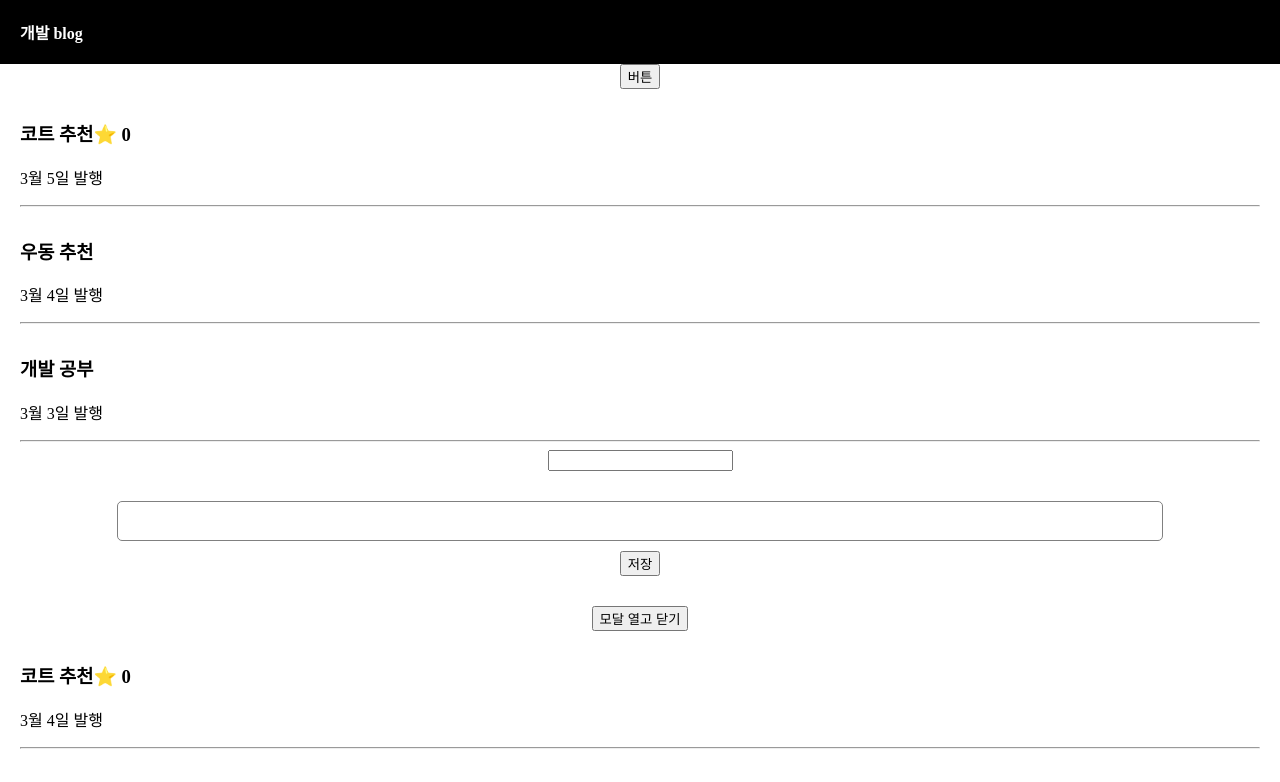
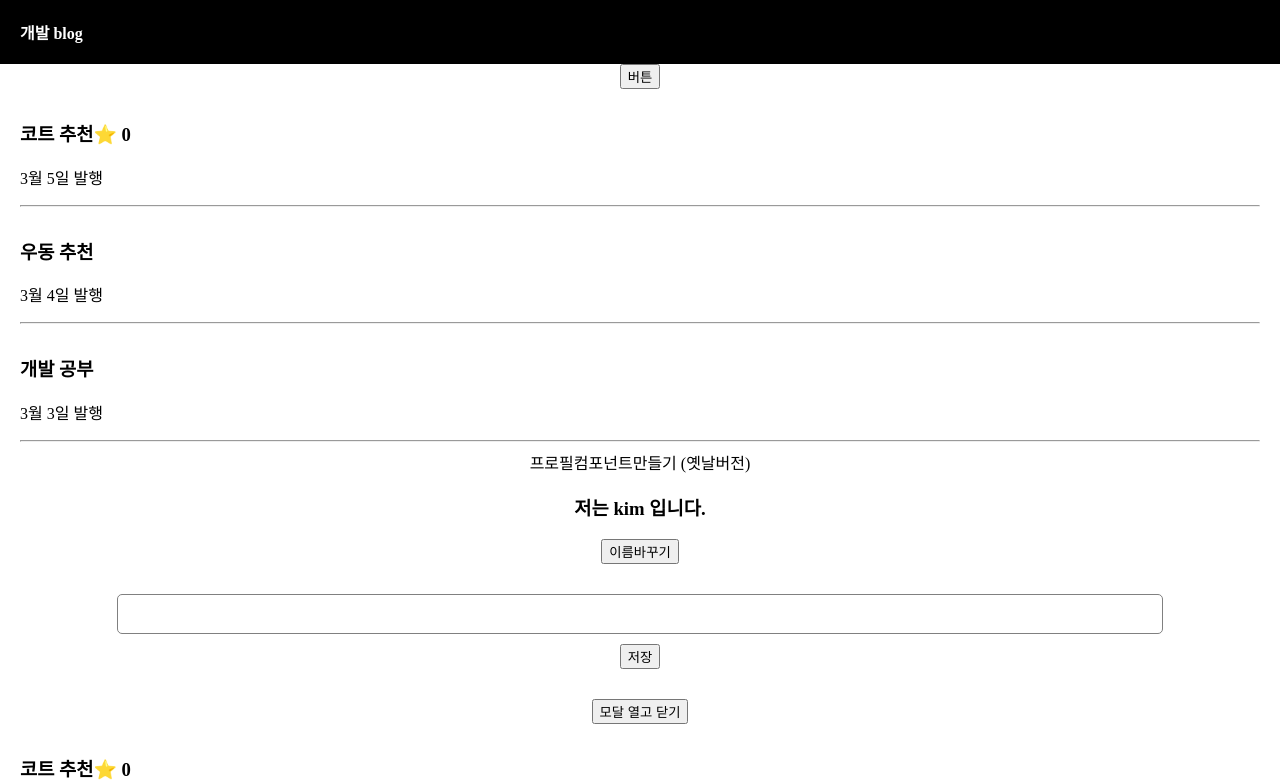
Before and after one commit to AhGnuesHo/React-class, a React (Create React App) app: page / in a window 1280 px wide. Shown: the top 782 px of the page. Built offline with nearby package versions, Linux system fonts and the light colour scheme.

Commit message:
리액트 구버전

```diff
--- a/src/App.js
+++ b/src/App.js
@@ -3,6 +3,7 @@
 import React, {useState} from 'react'; // 리액트의 내장 함수를 사용
 import logo from './logo.svg';
 import './App.css';
+import { render } from '@testing-library/react';
 //리액트는 데이터 바인딩 쉽게할 수 있다.
 //데이터는 변수에 넣거나, state에 넣거나 한다.
 function App(){
@@ -72,11 +73,12 @@
         <hr/>
       </div>
 
+      {/* 컴포넌트 만들기 다른 버전 */}
+      <Profile/>
+
       {/* 인풋데이터를 state로 저장 */}
       {/* 입력이 될때마다 함수 실행 */}
       {/* 사용자가 입력한 값 e.target.value */}
-      <input onChange={(e)=>{입력값변경(e.target.value)}}/>
-
       <div className="publish">
         <input onChange={(e)=>{입력값변경(e.target.value)}}/>
         <button onClick={()=>{
@@ -139,4 +141,26 @@
   )
 }
 
+// 옛날 버전 컴포넌트 만들기
+class Profile extends React.Component {
+  constructor(){
+    super();
+    // state는 constructor 안에 작성
+    this.state = {name : 'kim', age : 20}
+  }
+
+  changeName = () =>{
+    this.setState({name : 'park'})
+  }
+
+  render(){
+    return(
+    <div>프로필컴포넌트만들기 (옛날버전)
+        <h3>저는 {this.state.name} 입니다. </h3>
+        <button onClick={this.changeName}>이름바꾸기</button>
+    </div>
+    )
+  }
+}
+
 export default App;
```
